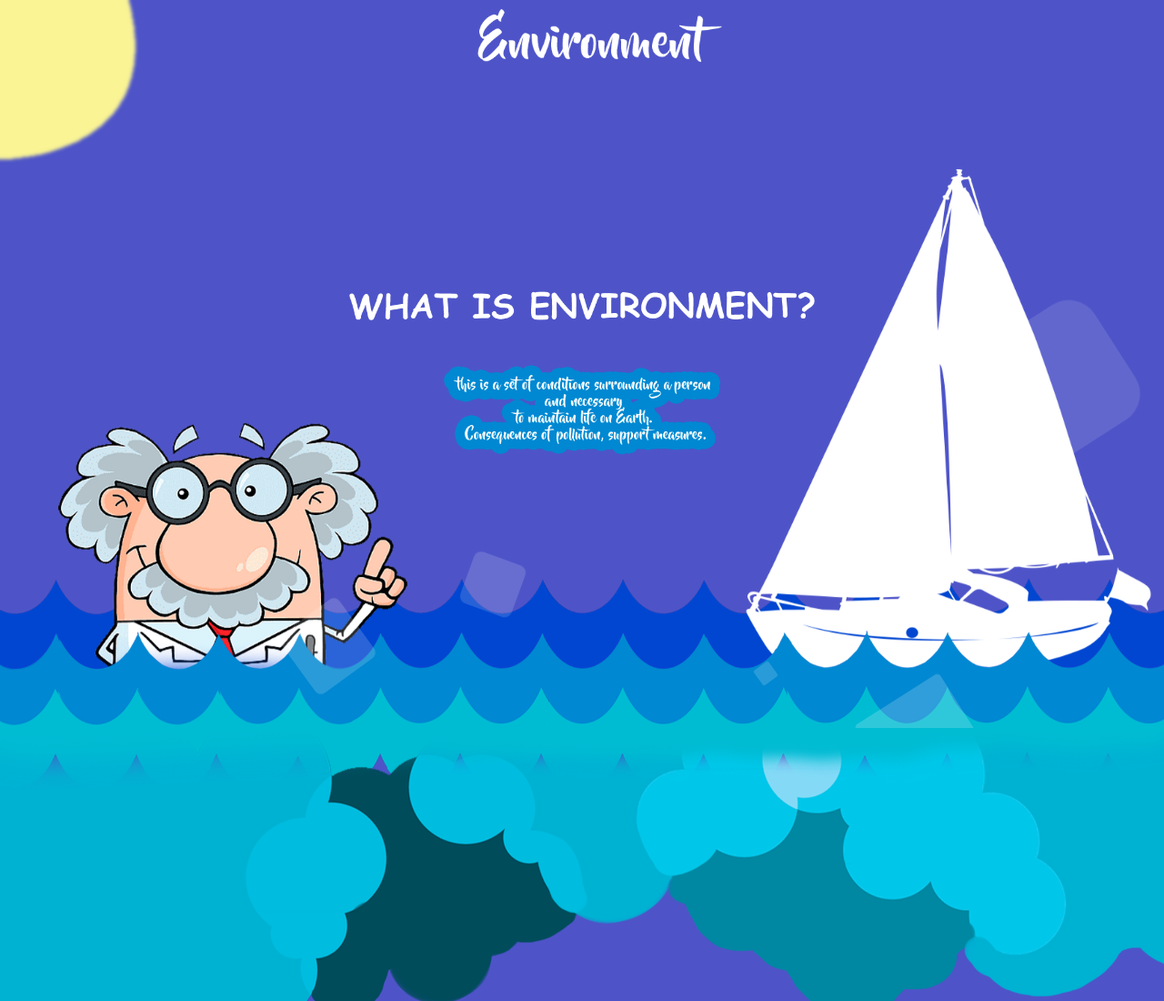
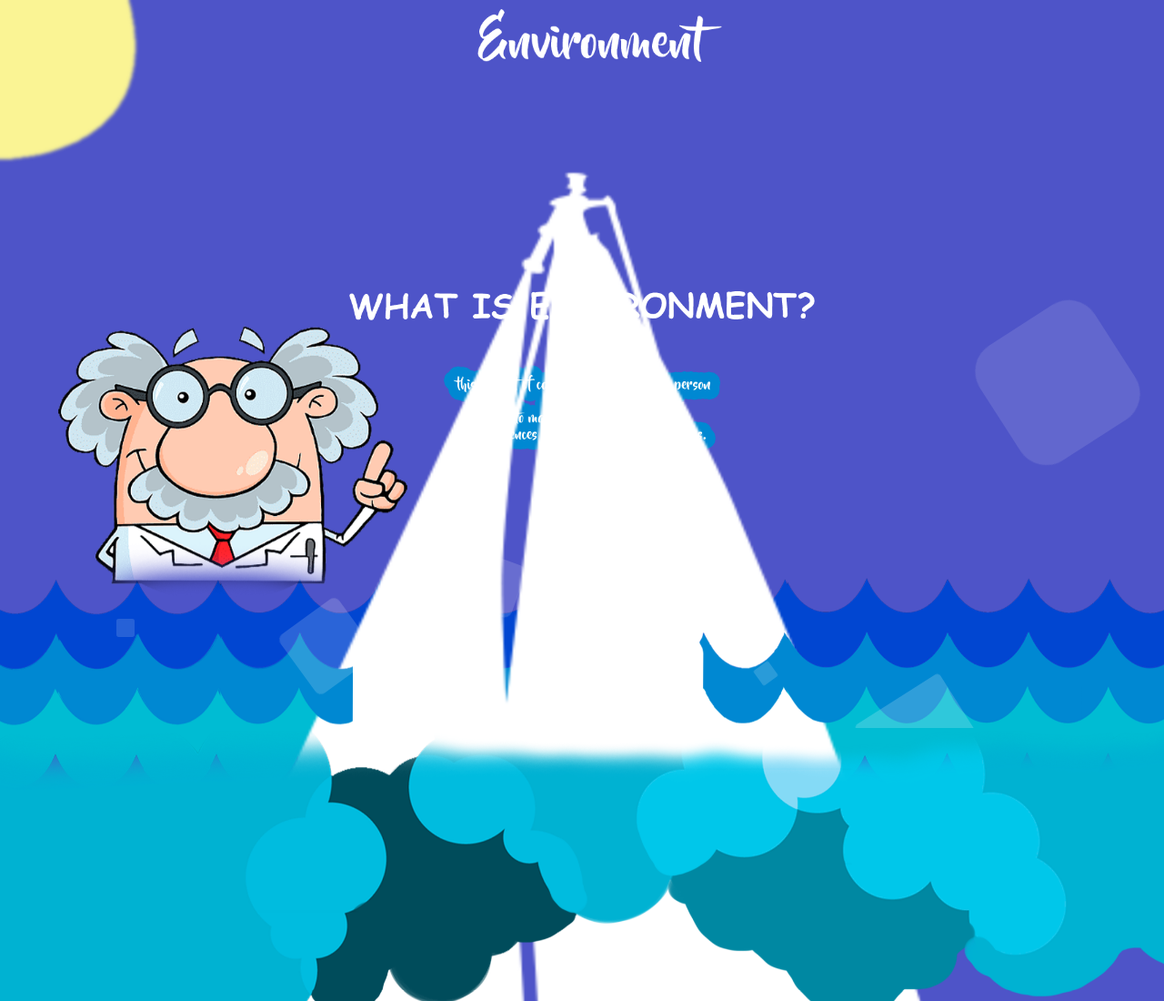
Before and after one commit to danissiimmo/environment, a plain HTML site: page index.html in a window 1280 px wide. Shown: the top 1100 px of the page at 91% size. Drawn offline with Linux system fonts and the light colour scheme.

Commit message:
Update style.css

```diff
--- a/style.css
+++ b/style.css
@@ -23,8 +23,8 @@
 .board {
     position: absolute;
     top: 23%;
-    max-width: 35%;
-    right: 1%;
+    width: 115%;
+    right: -4%;
 }
 .board {
     animation-name: board;
@@ -156,10 +156,9 @@
 }
 .sceintist {
     position: absolute;
-    top: 58%;
-    min-width: 0%;
+    margin-top: 28%;
+    left: 5%;
     max-width: 30%;
-    left: 5%;
 }
 .clouds {
     position: absolute;
@@ -478,7 +477,7 @@ body{
 }
 .rubish {
     position: absolute;
-    top: 370%;
+    top: 360%;
     min-width: 0%;
     max-width: 100%;
     right: 5%;
```
